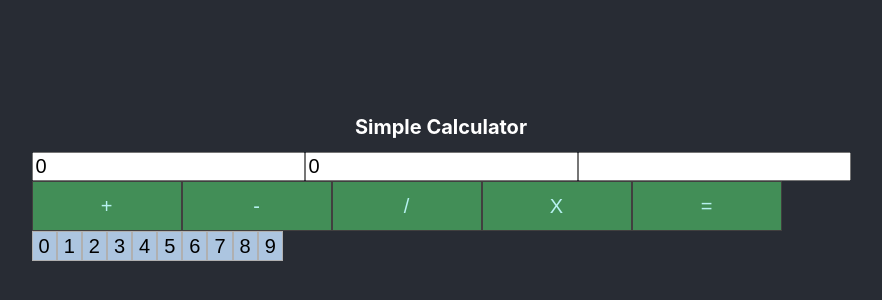
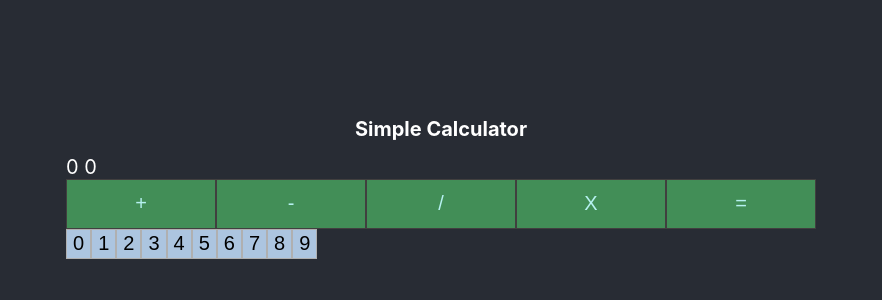
Before and after one commit to Netchicken/lesson1calculator2, a React (Create React App) app: page / in a window 1280 px wide. Shown: the part 218-518 px from the top of the page, without its empty margins (199-1081 px from the left). Built offline with nearby package versions, Linux system fonts and the light colour scheme.

Commit message:
updating input to labels

```diff
--- a/src/App.js
+++ b/src/App.js
@@ -1,18 +1,12 @@
 import './App.css';
-import { useState } from 'react'; //get the useState function from react
 import CalcButtons from './Components/CalcButtons';
 
-
 const App = () => {
-
 
   return (
     <div className="App-header">
       <h1>Simple Calculator</h1>
-
       <CalcButtons></CalcButtons>
-
-
     </div>
   );
 }
--- a/src/Components/CalcButtons.js
+++ b/src/Components/CalcButtons.js
@@ -1,18 +1,18 @@
 import { React, useState } from 'react'
-import { LogCalculate, LogValue } from './Logs';
-
-import { Calcbutton } from './SingleButton';
+import { SingleButton } from './SingleButton';
 import Inputs from './Inputs';
 import ButtonKeypad from './buttonKeypad';
+
+import { LogCalculate, LogValue } from './Logs';
 //rafce
 const CalcButtons = () => {
 
     const [answer, setAnswer] = useState("");
     const [first, setFirst] = useState(0);
     const [second, setSecond] = useState(0);
-    //if its false it goes in the first box, if its true it goes in teh second
+    //if its false it goes in the first box, if its true it goes in the second
     const [trigger, setTrigger] = useState(false);
-    const [operation, setOperation] = useState(""); //+-/*
+    const [operation, setOperation] = useState(""); //what operation are we using?  +-/*
 
     // let trigger = false;
     // 123 + 567
@@ -21,58 +21,62 @@ const CalcButtons = () => {
         console.log(value + " " + trigger);
 
         if ((trigger === false)) {
-            setFirst(Number(first + String(value)));//concatinate the numbers not add them
+            setFirst(Number(first + String(value)));//concatinate the numbers then save as number
             console.log("first value", value);
         }
 
         if ((trigger === true)) {
-            setSecond(Number(second + String(value)));//concatinate the numbers not add them
+            setSecond(Number(second + String(value)));//concatinate the numbers then save as number
         }
 
     }
 
     //Value =  + - / X
     const Calculate = (value) => {
-        let symbols = ["+", "-", "/", "*"];
         setTrigger(true);
+
         console.log("trigger run", value + " " + trigger);
 
         //save the operation we use to calculate
+        let symbols = ["+", "-", "/", "*"];
         if (symbols.includes(value)) { //yay its  asymbol
             setOperation(value); //save it to setoperation
         }
+
         //if its an equals sign then calculate
         if (value == "=") {
             switch (operation) {
                 case "-":
-                    setAnswer(first - second);
+                    setAnswer(" = " + Number(first - second));
                     break;
                 //Number is needed to make it add and not concatinate
                 case "+":
-                    setAnswer(Number(first + second));
+                    setAnswer(" = " + Number(first + second));
                     break;
-                case "/": setAnswer(first / second);
+                case "/":
+                    setAnswer(" = " + Number(first / second));
                     break;
-                case "*": setAnswer(first * second);
+                case "*":
+                    setAnswer(" = " + Number(first * second));
                     break;
-                default: setAnswer("Error");
+                default:
+                    setAnswer("Error");
             }
-
-            //  LogCalculate(first, second, operation)
+            // setAnswer(" = " + answer);
             //reset
-            setOperation(""); //empty field
+            // setOperation(""); //empty field
             setTrigger(false);
         }
     }
     return (
         <div>
-            <Inputs first={first} second={second} answer={answer} setFirst={setFirst} setSecond={setSecond} ></Inputs>
+            <Inputs first={first} second={second} operation={operation} answer={answer} setFirst={setFirst} setSecond={setSecond} ></Inputs>
 
-            <Calcbutton symbol={"+"} calculate={Calculate}></Calcbutton>
-            <Calcbutton symbol={"-"} calculate={Calculate}></Calcbutton>
-            <Calcbutton symbol={"/"} calculate={Calculate}></Calcbutton>
+            <SingleButton symbol={"+"} calculate={Calculate}></SingleButton>
+            <SingleButton symbol={"-"} calculate={Calculate}></SingleButton>
+            <SingleButton symbol={"/"} calculate={Calculate}></SingleButton>
             <button className='Addbutton' onClick={() => Calculate("*")}>X</button>
-            <Calcbutton symbol={"="} calculate={Calculate}></Calcbutton>
+            <SingleButton symbol={"="} calculate={Calculate}></SingleButton>
 
             <div className='digits'>
                 <ButtonKeypad keyInput={keyInput} />
--- a/src/Components/Inputs.js
+++ b/src/Components/Inputs.js
@@ -1,16 +1,12 @@
 import React from 'react'
 
 const Inputs = (props) => {
+
     return (
         <div>
-            <input type="number"
-                value={Number(props.first)}
-                onChange={(e) => props.setFirst(Number(e.target.value))} />
-            <input type="number"
-                value={Number(props.second)}
-                onChange={(e) => props.setSecond(Number(e.target.value))} />
-
-            <input type="number" defaultValue={props.answer} />
+            <label>
+                {Number(props.first)}   {props.operation}  {Number(props.second)}   {props.answer}
+            </label>
         </div>
     )
 }
--- a/src/Components/buttonKeypad.js
+++ b/src/Components/buttonKeypad.js
@@ -1,15 +1,12 @@
 import React from 'react'
 
 const ButtonKeypad = (props) => {
-
-    let buttons = [];
-
-    for (let i = 0; i < 10; i++) {
+    let buttons = []; //crreate an array of buttons
+    for (let i = 0; i < 10; i++) { //add the counter 1,2,3,4 to the buttons array
         buttons.push(<button className='digits' onClick={() => props.keyInput(i)} key={(i)}>{i}</button>);
     }
     return (
-        <div>{buttons}</div>
+        <div>{buttons}</div> //return back the buttons
     )
 }
-
 export default ButtonKeypad;
```
Also changed, not shown: src/Components/SingleButton.js (+4 -3 lines).
